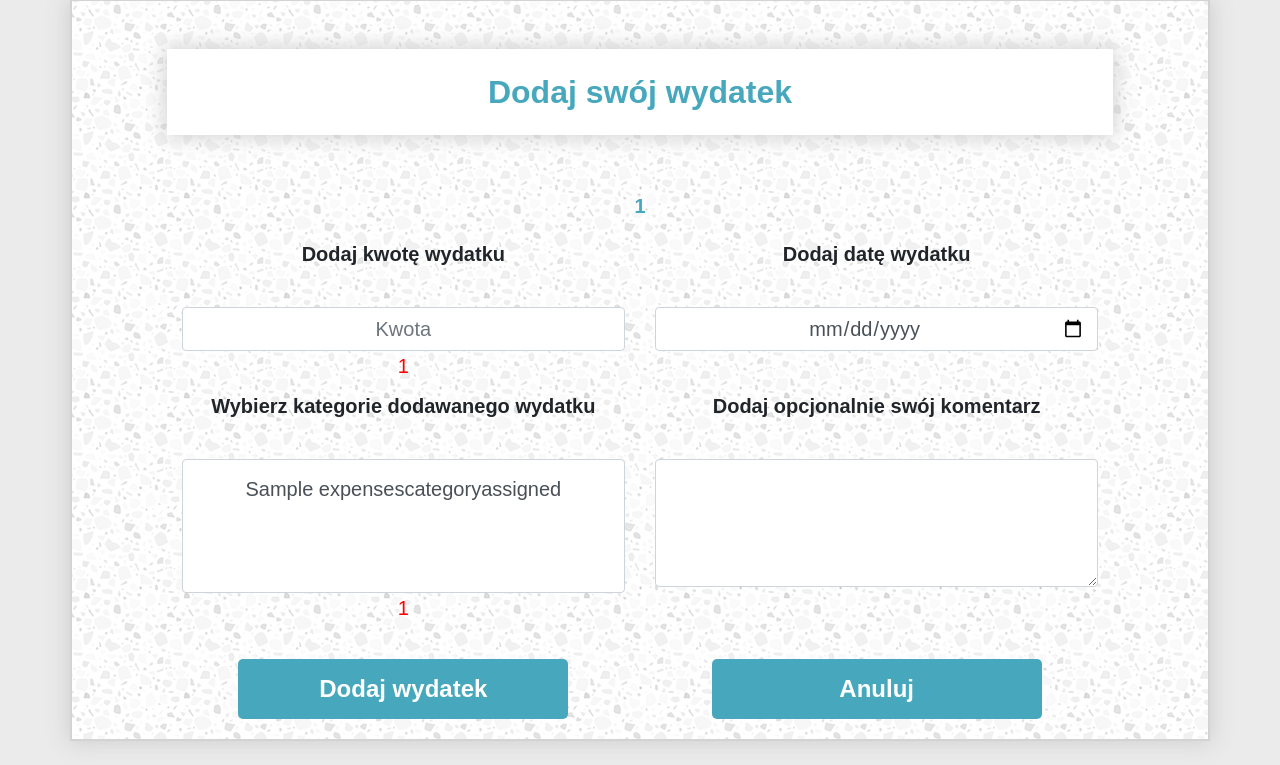
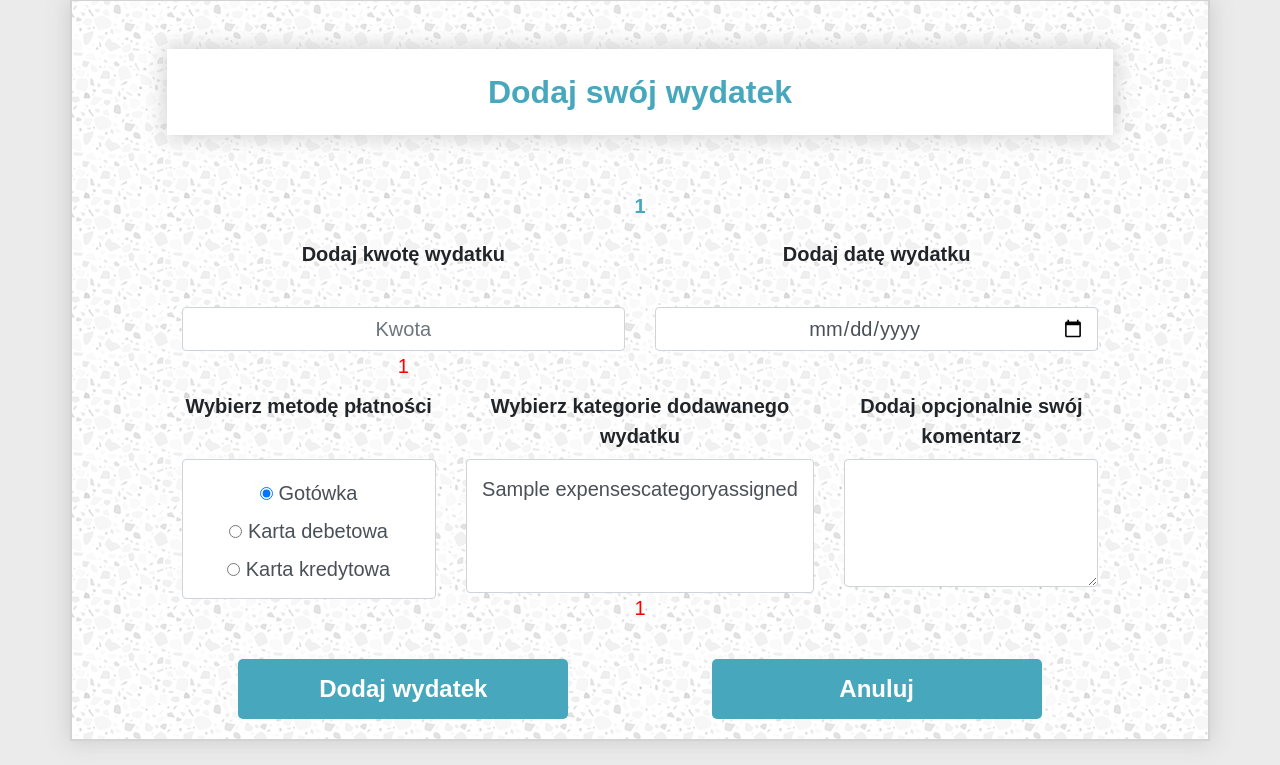
Before and after one commit to MalgorzataMickiewicz/HomeBudget-PHP-, a PHP site: page /expenses.php in a window 1280 px wide. Shown: the part 87-852 px from the top of the page. Run offline with PHP 8.4, Linux system fonts and the light colour scheme; the visitor is signed in with stand-in values (Sample User, id 1); tables that the repository leaves empty or names only in its code hold one stand-in row (values such as "Sample post").

Commit message:
Add method pay to html

```diff
--- a/expenses.php
+++ b/expenses.php
@@ -14,7 +14,7 @@ if (isset($_SESSION['logged'])){
     mysqli_query($connection, "SET CHARSET utf8");
     mysqli_query($connection, "SET NAMES 'utf8' COLLATE 'utf8_polish_ci'");
 
-    if($connection->connect_errno!=0){
+    if($connection->connect_errno != 0){
         echo "Error: ".$connection->connect_errno;
     }
     else{
@@ -48,7 +48,7 @@ if(isset($_POST['kwota'])){
     mysqli_query($connection, "SET CHARSET utf8");
     mysqli_query($connection, "SET NAMES 'utf8' COLLATE 'utf8_polish_ci'");
 
-	if($connection->connect_errno!=0){
+	if($connection->connect_errno != 0){
 		echo "Error: ".$connection->connect_errno;
     }
     else{
@@ -216,7 +216,21 @@ if(isset($_POST['kwota'])){
 
                     </div>
 
-                    <div class="form-group col-lg-5 offset-lg-1">
+                    <div class="form-group col-lg-3 offset-lg-1">
+                        <label class="font-weight-bold" for="metoda_platnosci"> Wybierz metodę płatności </label>
+                            <div class="form-control method-pay">
+                                <input type="radio" style="margin-top:0px;" id="gotowka" name="drone" value="gotowka" checked>
+                                <label for="gotowka">Gotówka</label>
+                                <br />
+                                <input type="radio" style="margin-top:0px;" id="debetowa" name="drone" value="debetowa">
+                                <label for="debetowa">Karta debetowa</label>
+                                <br />
+                                <input type="radio" style="margin-top:0px;" id="kredytowa" name="drone" value="kredytowa">
+                                <label for="kredytowa">Karta kredytowa</label>
+                            </div>
+                    </div>
+
+                    <div class="form-group col-lg-4">
 
                         <label class="font-weight-bold" for="przychod-kategoria">Wybierz kategorie dodawanego
                             wydatku</label>
@@ -245,7 +259,7 @@ if(isset($_POST['kwota'])){
 
                     </div>
 
-                    <div class="form-group col-lg-5">
+                    <div class="form-group col-lg-3">
 
                         <label class="font-weight-bold" for="komentarz"> Dodaj opcjonalnie swój komentarz </label>
                         <textarea name="komentarz" class="form-control" id="komentarz" rows="3"></textarea>
--- a/style.css
+++ b/style.css
@@ -223,6 +223,15 @@ label {
     color: white;
 }
 
+.method-pay {
+    height:58%;
+}
+
+.method-pay label{
+    height:30px;
+    margin-top:0px;
+}
+
 @media screen and (max-width:1200px) {
 
 .btn-register {
```
